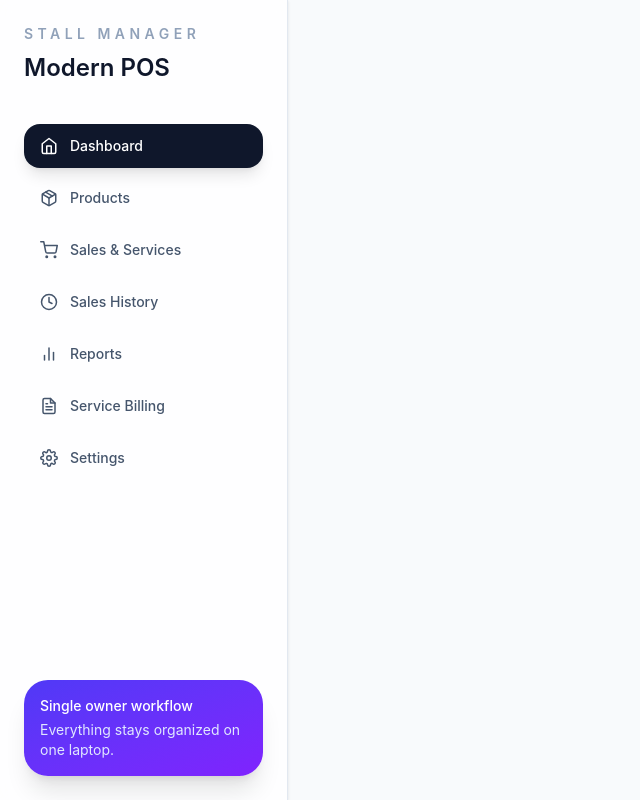
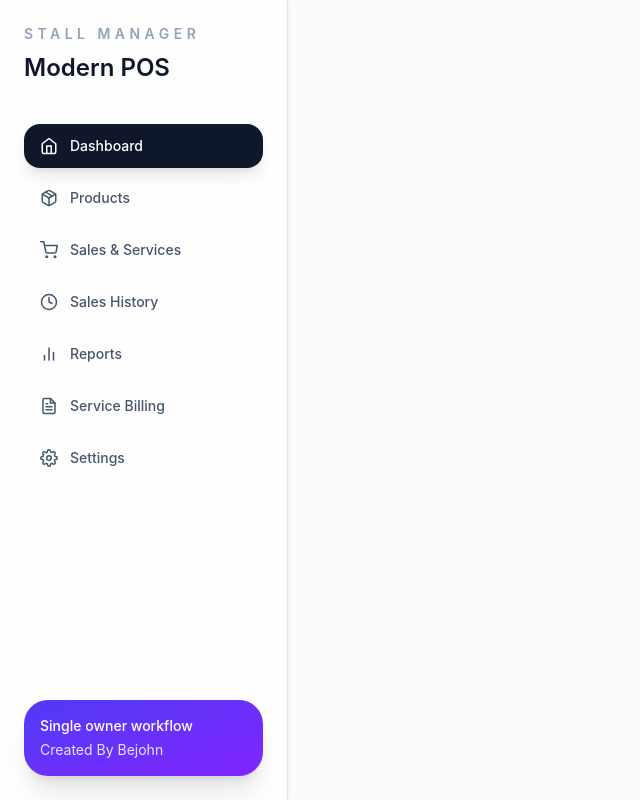
Before and after one commit to Bejohn77/stall, a React (Vite) app in the folder client/: page / in a window 1280 px wide. Shown: the whole page, without its empty margins (0-640 px from the left). Built offline with nearby package versions, Linux system fonts and the light colour scheme; no server answers.

Commit message:
sidebar changes hidden to flex

```diff
--- a/client/src/components/Sidebar.jsx
+++ b/client/src/components/Sidebar.jsx
@@ -34,7 +34,7 @@
       </nav>
       <div className="mt-auto rounded-3xl bg-gradient-to-br from-indigo-600 to-violet-600 p-4 text-white shadow-xl">
         <p className="text-sm font-medium">Single owner workflow</p>
-        <p className="mt-1 text-sm text-indigo-100">Everything stays organized on one laptop.</p>
+        <p className="mt-1 text-sm text-indigo-100">Created By Bejohn</p>
       </div>
     </aside>
   )
```
